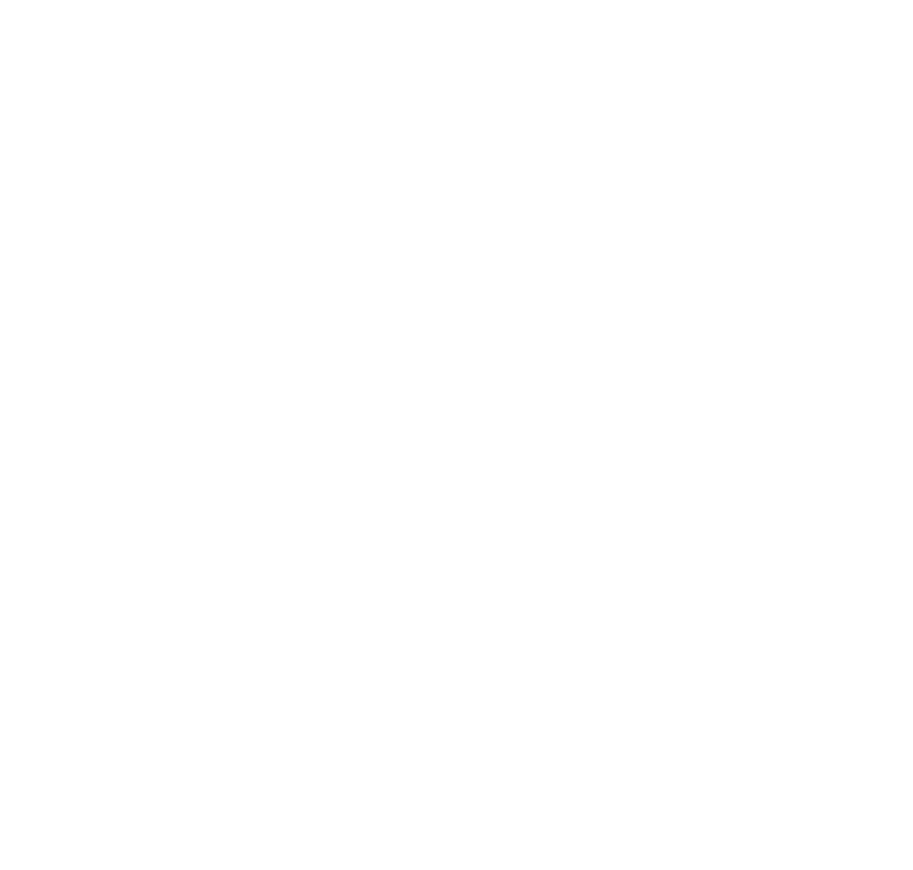
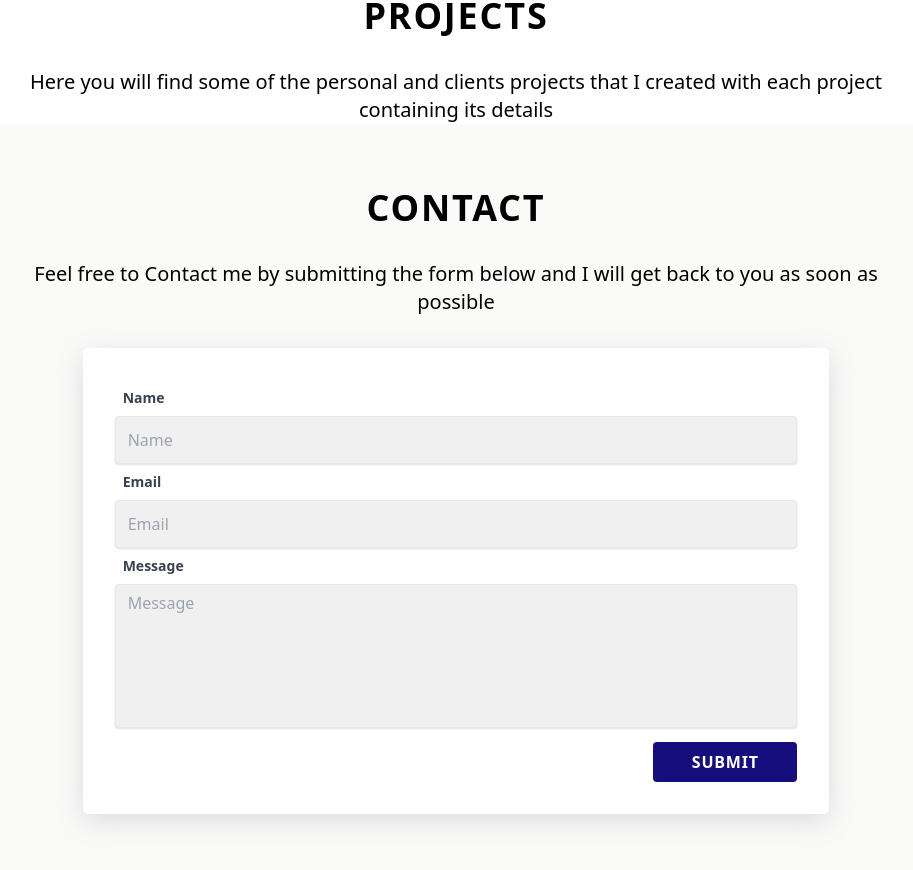
Before and after one commit to bencyubahiro77/benoWebsiteV2, a React (Create React App) app: page / in a window 1280 px wide. Shown: the part 1780-2650 px from the top of the page, without its empty margins (184-1097 px from the left). Before the commit the page ends 1736 px from the top, so only its background shows below. Built offline with nearby package versions, Linux system fonts and the light colour scheme.

Commit message:
added contact form

```diff
--- a/src/App.css
+++ b/src/App.css
@@ -25,3 +25,12 @@
     width: 100%;
     z-index: -1;
 }
+
+.cont{
+    box-shadow: rgba(100,100,111,.2) 0 7px 29px 0;
+    background: #fff;
+    padding: 2rem;
+    max-width: 80rem;
+    border-radius: 5px;
+    margin-top: 2rem;
+}
--- a/src/App.tsx
+++ b/src/App.tsx
@@ -3,6 +3,8 @@
 import Navbar from './components/navbar';
 import Home from './pages/homeP';
 import About from './pages/about';
+import Contact from './pages/contact';
+import Projects from './pages/project';
 
 const App: React.FC = () => {
   return (
@@ -10,8 +12,8 @@
       <Navbar />
       <Home />
       <About />
-      {/* <Projects />
-      <Contact /> */}
+      <Projects />
+      <Contact />
     </div>
   );
 };
--- a/src/pages/about.tsx
+++ b/src/pages/about.tsx
@@ -19,8 +19,8 @@
                 <img src='https://assets.goal.com/v3/assets/bltcc7a7ffd2fbf71f5/blt548d935410bb24b8/60dacd0996e07e0f6e50b0c3/e1bcc3a821bfff285d68586b8ae436ffc75b5f95.jpg?auto=webp&format=pjpg&width=3840&quality=60' alt='' className='rounded-full mt-8 flex h-72 w-72 object-cover' />
              </div>
 
-             <div className='md:flex pt-8 md:pr-24 md:pl-24 m-2'>
-                <div className='md:w-1/2'>
+             <div className='lg:flex pt-8 md:pr-24 md:pl-24 m-2'>
+                <div className='lg:w-1/2'>
                     <p
                      className='text-lg leading-6 pt-4 font-normal'
                     >
@@ -36,7 +36,7 @@
                     </p>
                 </div>
 
-                <div className='md:w-1/2 pt-4 md:ml-12 grid grid-cols-4 gap-2'>
+                <div className='lg:w-1/2 pt-4 md:ml-12 grid grid-cols-4 gap-2'>
                     <div>
                        <FaCss3Alt className='h-16 w-16' style={{ color: '#2965F1' }}/>
 
--- /dev/null
+++ b/src/pages/contact.tsx
@@ -0,0 +1,54 @@
+import React from 'react'
+import { Element } from 'react-scroll';
+
+const contact = () => {
+  return (
+    <Element name='contact'>
+        <section id="contact">
+            <div className='w-full pt-16 bg-stone-50 h-[100vh]'>
+                <h4 className='text-center font-bold text-4xl tracking-wider'>CONTACT</h4>
+                <p
+                className='text-center leading-6 md:text-xl w-full pt-8 pl-2 pr-2 lg:pr-48 lg:pl-48'
+                >
+                    Feel free to Contact me by submitting the form below and I will get back
+                    to you as soon as possible
+                </p>
+                <div>
+                    <form className='flex justify-center item-center' >
+                        <div className='pt-8 cont lg:w-7/12 w-11/12'>
+                            <div className='w-full'>
+                                <label className='block text-gray-700 text-sm font-bold m-2' htmlFor='name'>
+                                    Name
+                                </label>
+                                <input className='shadow appearance-none bg-[#f0f0f0] border rounded w-full h-12 py-2 px-3 text-gray-700 leading-tight focus:outline-none focus:shadow-outline' id='name' type='text' placeholder='Name' required />
+                            </div>
+                            <div className='w-full'>
+                                <label className='block text-gray-700 text-sm font-bold m-2' htmlFor='email'>
+                                    Email
+                                </label>
+                                <input className='shadow appearance-none bg-[#f0f0f0] h-12 border rounded w-full py-2 px-3 text-gray-700 leading-tight focus:outline-none focus:shadow-outline' id='email' type='email' placeholder='Email' required />
+                            </div>
+                            <div className='w-full'>
+                                <label className='block text-gray-700 text-sm font-bold  m-2' htmlFor='email'>
+                                    Message
+                                </label>
+
+                                <textarea className='shadow appearance-none bg-[#f0f0f0] h-36 resize-none border rounded w-full py-2 px-3 text-gray-700 leading-tight focus:outline-none focus:shadow-outline' id='message' placeholder='Message' required>
+
+                                </textarea>
+                            </div>
+                            <div className='w-full mt-2 flex lg:justify-end items-center justify-center '>
+                                <button className='bg-[#170e7d] tracking-wider hover:bg-blue-500 text-white font-bold py-2 px-4 w-36 rounded focus:outline-none focus:shadow-outline' type='submit'>
+                                    SUBMIT
+                                </button>
+                            </div>
+                        </div>
+                    </form>
+                </div>
+            </div>
+        </section>
+    </Element>
+  )
+}
+
+export default contact
--- /dev/null
+++ b/src/pages/project.tsx
@@ -0,0 +1,22 @@
+import React from 'react'
+import { Element } from 'react-scroll';
+
+const project = () => {
+  return (
+    <Element name="projects">
+      <section id="projects">
+        <div className='w-full pt-16'>
+             <h4 className='text-center font-bold text-4xl tracking-wider'>PROJECTS</h4>
+             <p
+               className='text-center leading-6 md:text-xl w-full pt-8 md:pr-48 md:pl-48'
+             >
+                Here you will find some of the personal and clients projects that I created
+                with each project containing its details
+              </p>
+        </div>
+      </section>
+    </Element>
+  )
+}
+
+export default project
```
